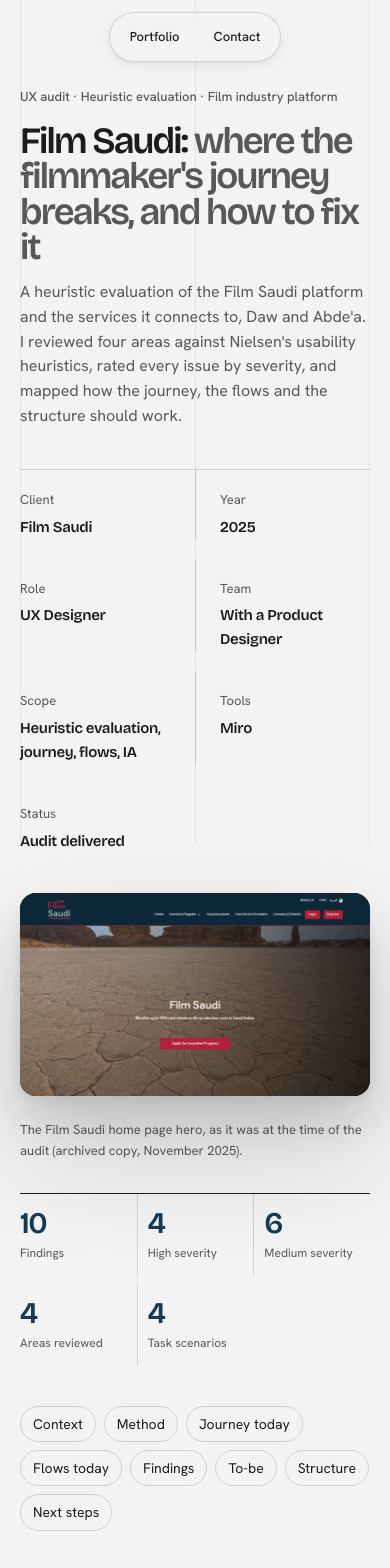
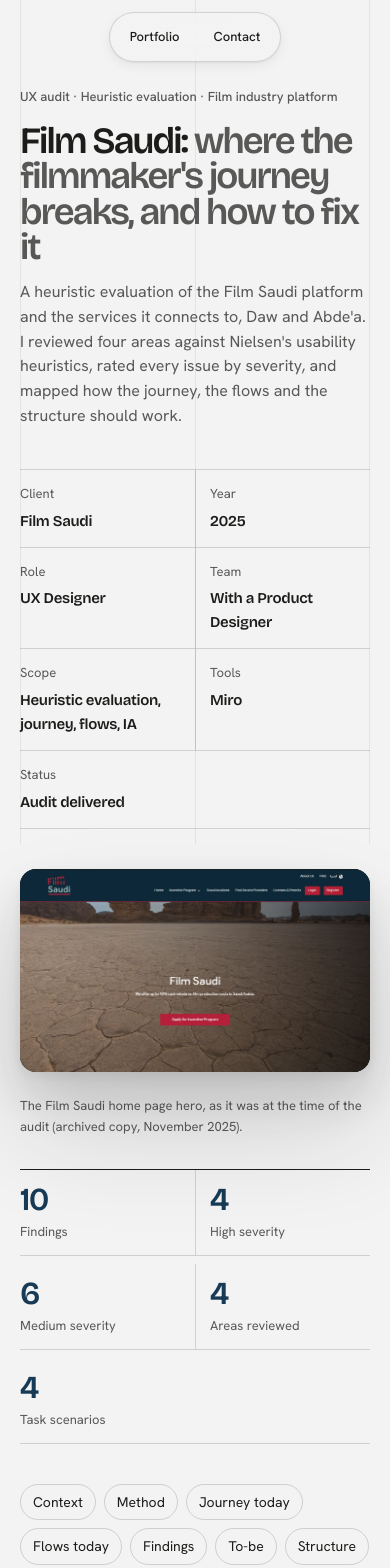
Before and after one commit to Higazy-99/Mohamed-Higazy-Portfolio, a React (Vite) app: page /work/film-saudi in a window 390 px wide. Shown: the top 1568 px of the page. Built offline with nearby package versions, Linux system fonts and the light colour scheme.

Commit message:
Mobile: alignment fixes for case studies, 2-column What I do

```diff
--- a/src/film.css
+++ b/src/film.css
@@ -451,7 +451,8 @@
   .fs-roadmap > li { padding: 18px; }
   .fs-road-head > span:first-child { font-size: 26px; }
   .fs-road-head h3 { font-size: 20px; }
-  .fs-glance li { padding: 20px 0; }
+  .fs-glance li { padding: 20px 18px; }
+  .fs-glance { border-radius: 18px; }
   .fs-glance h3 { font-size: 20px; }
   .fs-tasks summary > span { font-size: 22px; }
   .jm-cards-top h3 { font-size: 18px; }
@@ -462,3 +463,15 @@
   .fl-lane { padding: 12px; }
 }
 @media (max-width: 720px) { .fl-list { grid-template-columns: minmax(0, 1fr); } .fl-list > li { min-width: 0; overflow-wrap: anywhere; } }
+@media (max-width: 720px) {
+  .fs-heat-row { grid-template-columns: 108px minmax(0, 1fr) minmax(0, 1fr); }
+  .fs-heat-row > span { padding: 12px 10px; }
+  .fs-heat-area { font-size: 15px; line-height: 1.25; }
+  .fs-heat-cell { gap: 4px; }
+  .fs-dot { width: 26px; height: 26px; font-size: 12px; }
+}
+@media (max-width: 720px) {
+  .fs-flowkey { display: grid; grid-template-columns: repeat(2, minmax(0, 1fr)); gap: 10px 12px; }
+  .fs-flowkey li { min-width: 0; }
+  .jm-meter { max-width: none; }
+}
--- a/src/styles.css
+++ b/src/styles.css
@@ -1115,3 +1115,40 @@ html:has(dialog[open]) .cursor-dot, html:has(dialog[open]) .cursor-ring { displa
   .cs-screen-head p { font-size: 15px; }
   .cs-close .cs-panel p { font-size: 15px; }
 }
+
+/* ---------- Phones: Fan-ID alignment fixes ---------- */
+@media (max-width: 720px) {
+  .cs .cs-meta { grid-template-columns: repeat(2, minmax(0, 1fr)); row-gap: 0; }
+  .cs .cs-meta div, .cs .cs-meta div + div, .cs .cs-meta div:nth-child(4n + 1) { padding: 14px 12px 14px 0; border-left: 0; border-bottom: 1px solid var(--line); }
+  .cs .cs-meta div:nth-child(even) { padding-left: 14px; padding-right: 0; border-left: 1px solid var(--line); }
+  .cs .cs-meta div:last-child:nth-child(odd) { grid-column: 1 / -1; }
+  .fid-poc { grid-template-columns: 1fr; gap: 20px; }
+  .fid-poc > li { display: grid; grid-template-columns: 124px minmax(0, 1fr); grid-template-rows: auto auto 1fr; column-gap: 14px; row-gap: 6px; align-items: start; padding-bottom: 20px; border-bottom: 1px solid var(--line); }
+  .fid-poc > li:last-child { border-bottom: 0; }
+  .fid-poc .fid-screen { grid-row: 1 / span 3; padding: 10px 6px; }
+  .fid-poc .fid-screen .cs-zoom { height: 210px; border-radius: 14px; }
+  .fid-poc .fid-step { margin-top: 0; }
+  .fid-poc > li > p { margin-top: 0; max-width: none; font-size: 14px; }
+  .fid-poc .fid-links { margin-top: 4px; gap: 4px; }
+  .fid-poc .fid-links li { padding: 3px 10px; font-size: 12px; line-height: 1.35; }
+}
+
+@media (max-width: 720px) {
+  .fid-stats { grid-template-columns: repeat(2, minmax(0, 1fr)); }
+  .fid-stats div, .fid-stats div + div, .fid-stats div:nth-child(3n + 1) { padding: 14px 10px 14px 0; border-left: 0; border-bottom: 1px solid var(--line); }
+  .fid-stats div:nth-child(even) { padding-left: 14px; padding-right: 0; border-left: 1px solid var(--line); }
+  .fid-stats div:last-child:nth-child(odd) { grid-column: 1 / -1; }
+  .fid-stats dd { font-size: 32px; }
+  .fid-stats dt { font-size: 13px; }
+}
+
+/* ---------- Phones: What I do as a 2-column grid ---------- */
+@media (max-width: 720px) {
+  .services { grid-template-columns: repeat(2, minmax(0, 1fr)); }
+  .services li, .services li:not(:nth-child(3n + 1)) { padding: 16px 12px 20px 0; border-left: 0; }
+  .services li:nth-child(even) { padding-left: 12px; padding-right: 0; border-left: 1px solid var(--line); }
+  .services li:nth-child(odd) { padding-left: 0; }
+  .service-no { margin-bottom: 12px; font-size: 12px; }
+  .services h3 { margin-top: 6px; font-size: 17px; line-height: 1.15; overflow-wrap: anywhere; }
+  .services p { margin-top: 6px; font-size: 13.5px; line-height: 1.5; }
+}
```
